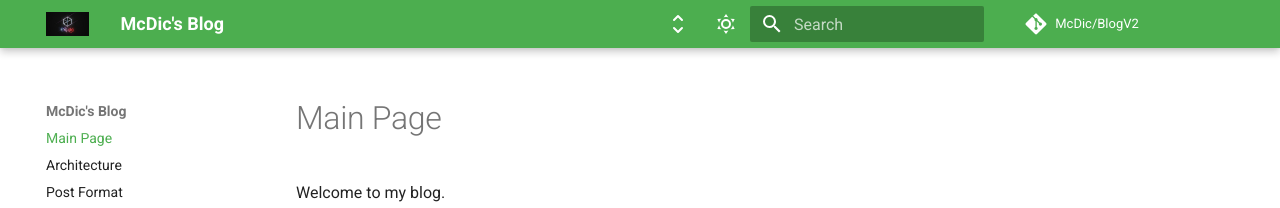
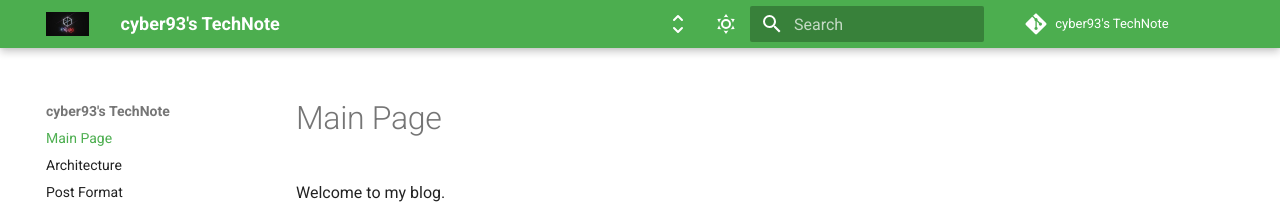
Before and after one commit to McDic/BlogV2, an MkDocs documentation site: the page built from docs/index.md, in a window 1280 px wide. Shown: the top 208 px of the page. Built offline with MkDocs 1.6.1 and Material for MkDocs 9.7.7, drawn with Linux system fonts in a browser that asks for light colours; comment, search, counter and statistics services are not loaded.

Commit message:
Update mkdocs.yml

```diff
--- a/mkdocs.yml
+++ b/mkdocs.yml
@@ -1,10 +1,10 @@
-site_name: McDic's Blog
-site_url: "https://blog.mcdic.net"
-site_author: "Minsung Kim (McDic)"
-site_description: "McDic's Personal Blog"
+site_name: cyber93's TechNote
+site_url: "https://cyber93-technote.netlify.app/"
+site_author: "Han Deok Lee"
+site_description: "cyber93's Technical Notes"
 
-repo_url: "https://github.com/McDic/BlogV2"
-repo_name: "McDic/BlogV2"
+repo_url: "https://github.com/cyber93/TechNote"
+repo_name: "cyber93's TechNote"
 remote_branch: deploy
 strict: true
 
```
